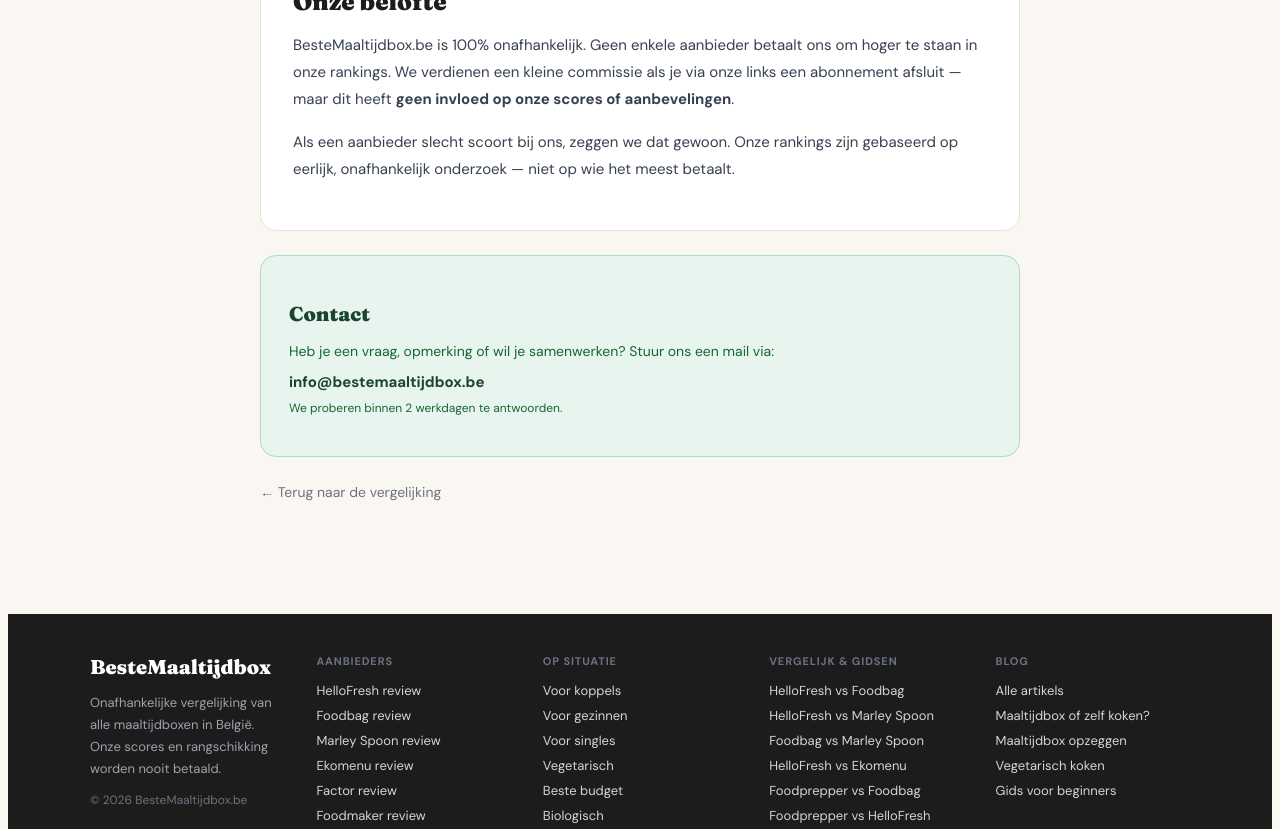
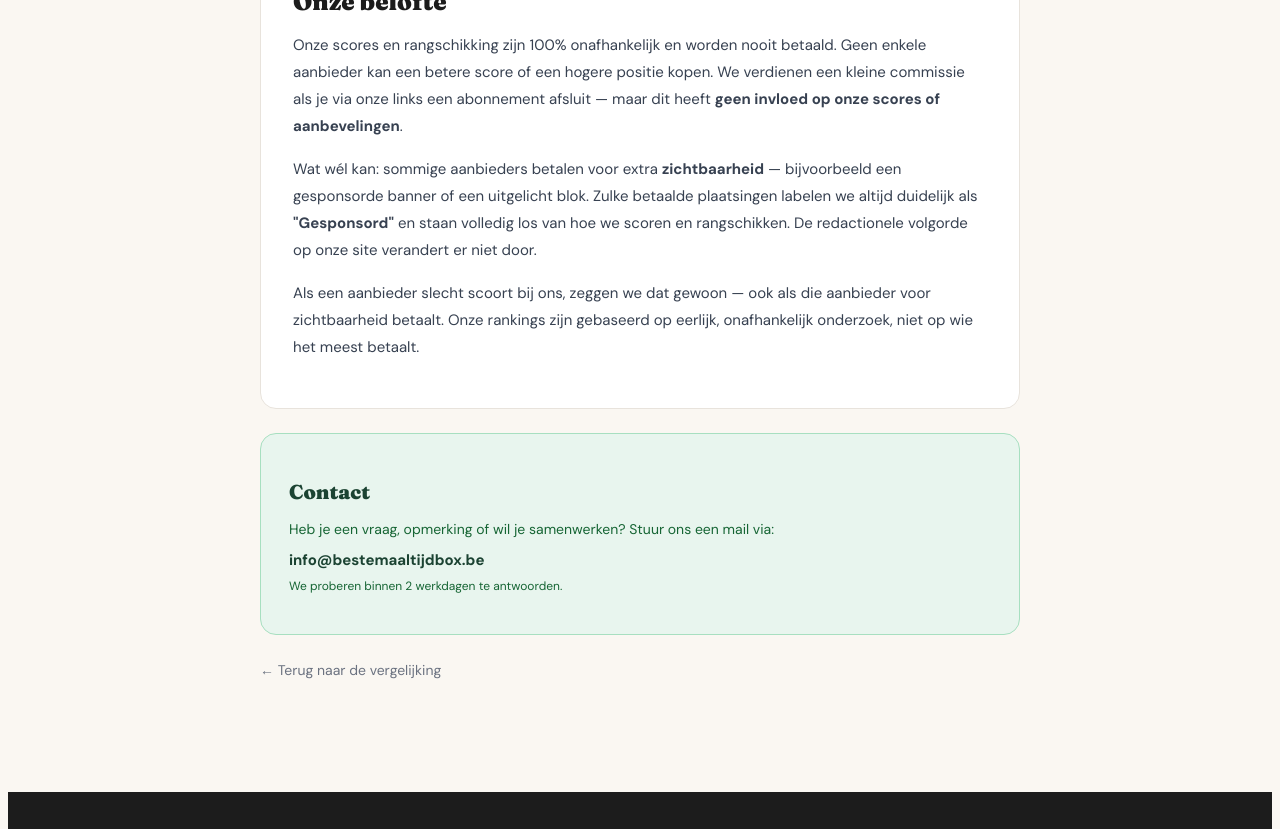
Before and after one commit to fetspets/bestemaaltijdbox, a Next.js app: page /over-ons in a window 1280 px wide. Shown: the part 1420-2249 px from the top of the page. Built offline with nearby package versions, Linux system fonts and the light colour scheme.

Commit message:
auto: update page.tsx

```diff
--- a/src/app/over-ons/page.tsx
+++ b/src/app/over-ons/page.tsx
@@ -78,10 +78,13 @@
         <div style={{ fontSize: 40, marginBottom: 16 }}>🤝</div>
         <h2 style={{ fontFamily: 'Fraunces, serif', fontSize: 24, fontWeight: 900, marginBottom: 16 }}>Onze belofte</h2>
         <p style={{ fontSize: 15, lineHeight: 1.8, color: '#374151', marginBottom: 16 }}>
-          BesteMaaltijdbox.be is 100% onafhankelijk. Geen enkele aanbieder betaalt ons om hoger te staan in onze rankings. We verdienen een kleine commissie als je via onze links een abonnement afsluit — maar dit heeft <strong>geen invloed op onze scores of aanbevelingen</strong>.
+          Onze scores en rangschikking zijn 100% onafhankelijk en worden nooit betaald. Geen enkele aanbieder kan een betere score of een hogere positie kopen. We verdienen een kleine commissie als je via onze links een abonnement afsluit — maar dit heeft <strong>geen invloed op onze scores of aanbevelingen</strong>.
+        </p>
+        <p style={{ fontSize: 15, lineHeight: 1.8, color: '#374151', marginBottom: 16 }}>
+          Wat wél kan: sommige aanbieders betalen voor extra <strong>zichtbaarheid</strong> — bijvoorbeeld een gesponsorde banner of een uitgelicht blok. Zulke betaalde plaatsingen labelen we altijd duidelijk als <strong>&quot;Gesponsord&quot;</strong> en staan volledig los van hoe we scoren en rangschikken. De redactionele volgorde op onze site verandert er niet door.
         </p>
         <p style={{ fontSize: 15, lineHeight: 1.8, color: '#374151' }}>
-          Als een aanbieder slecht scoort bij ons, zeggen we dat gewoon. Onze rankings zijn gebaseerd op eerlijk, onafhankelijk onderzoek — niet op wie het meest betaalt.
+          Als een aanbieder slecht scoort bij ons, zeggen we dat gewoon — ook als die aanbieder voor zichtbaarheid betaalt. Onze rankings zijn gebaseerd op eerlijk, onafhankelijk onderzoek, niet op wie het meest betaalt.
         </p>
       </div>
 
```
